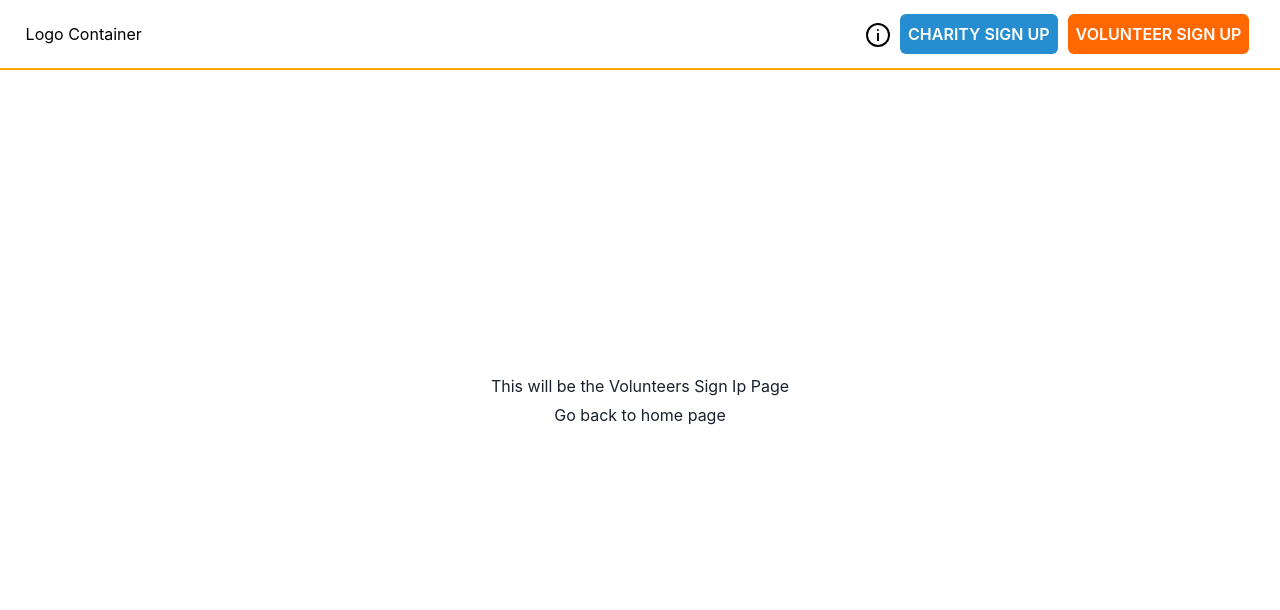
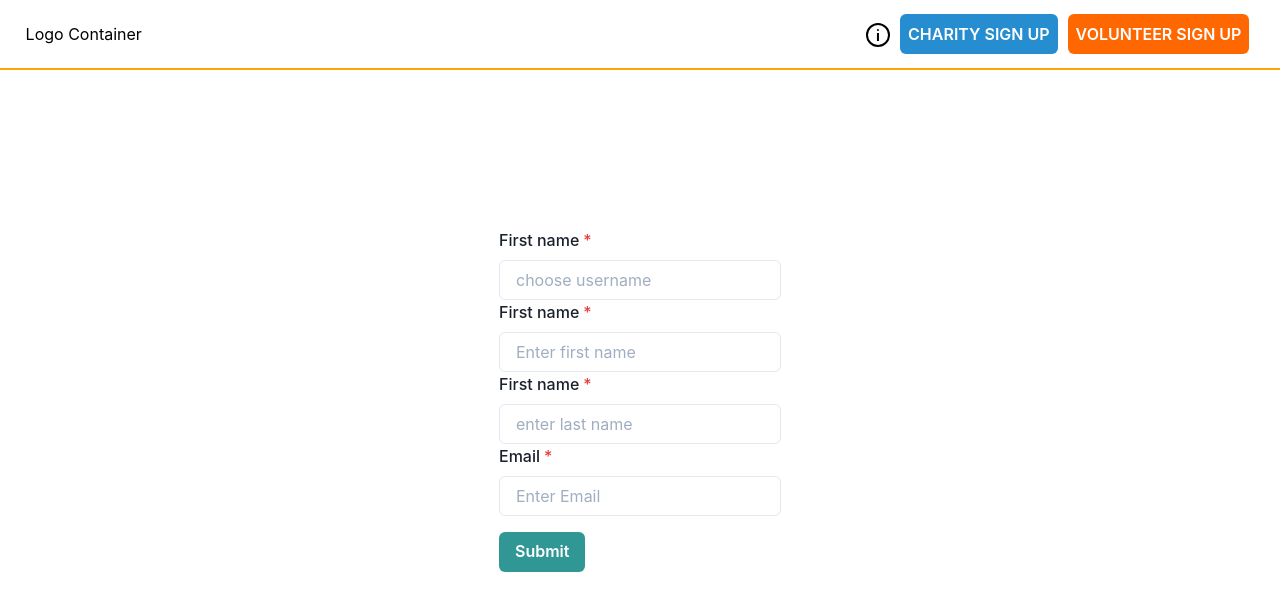
Before and after one commit to chingu-voyages/v28-bears-team-10, a Next.js app: page /volunteers/signup in a window 1280 px wide. Shown: the top 610 px of the page. Built offline with nearby package versions, Linux system fonts and the light colour scheme.

Commit message:
Add post API call for volunteer signup, with req. info only

```diff
--- /dev/null
+++ b/components/volunteerSignup.js
@@ -0,0 +1,93 @@
+import Head from 'next/head';
+import react, {useState} from "react";
+import {
+    Box,
+    SimpleGrid,
+    Center,
+    Text,
+    Container,
+    FormControl,
+    FormLabel,
+    Input,
+    FormErrorMessage,
+    FormHelperText,
+    Form,
+    Button,
+} from '@chakra-ui/react';
+import Link from 'next/link';
+import { Formik, Field } from 'formik';
+// import Layout from '../../components/Layout';
+
+export default function VolunteerSignupForm() {
+
+    const [form, setForm] = useState({
+        username: "",
+        first_name: "",
+        last_name: "",
+        email: "New",
+      });
+
+      function handleChange(e) {
+        setForm({
+          ...form,
+          [e.target.name]: e.target.value,
+        });
+      }
+      function handleSubmit(e){
+        e.preventDefault();
+        create();
+      }
+
+      async function create() {
+        try {
+          const res = await fetch(`http://localhost:3000/api/devs`, {
+            method: "POST",
+            headers: {
+              Accept: "application/json",
+              "Content-Type": "application/json",
+            },
+            body: JSON.stringify(form),
+          });
+          //TODO - decide on where to redirect to an update below
+        //   router.push(`/project/${currentProject.id}/taskview`);
+        } catch (error) {
+          console.log(error);
+        }
+      }
+    return (
+        <>
+        <form onSubmit={handleSubmit}>
+
+      <FormControl id="username" isRequired>
+  <FormLabel>First name</FormLabel>
+  <Input placeholder="choose username " name="username"
+   onChange={handleChange} />
+</FormControl>
+<FormControl id="first_name" isRequired>
+  <FormLabel>First name</FormLabel>
+  <Input placeholder="Enter first name" name="first_name"
+   onChange={handleChange} />
+</FormControl>
+<FormControl id="last_name" isRequired>
+  <FormLabel>First name</FormLabel>
+  <Input placeholder="enter last name" name="last_name"
+   onChange={handleChange} />
+</FormControl>
+<FormControl id="email" isRequired>
+  <FormLabel>Email</FormLabel>
+  <Input placeholder="Enter Email" name="email"  onChange={handleChange} />
+</FormControl>
+<Button
+            mt={4}
+            colorScheme="teal"
+
+            type="submit"
+            >
+            Submit
+          </Button>
+
+
+              </form>
+        </>
+    );
+}
--- a/pages/api/devs/index.js
+++ b/pages/api/devs/index.js
@@ -1,6 +1,7 @@
 import connectDB from "../../../middleware/db";
 
 import Dev from "../../../models/dev";
+
 
 const devs = async (req, res) => {
   // @route     GET api/devs
--- a/pages/volunteers/signup.js
+++ b/pages/volunteers/signup.js
@@ -2,19 +2,14 @@ import Head from 'next/head';
 import { Box, SimpleGrid, Center, Text, Container } from '@chakra-ui/react';
 import Link from 'next/link';
 import Layout from '../../components/Layout';
+import VolunteerSignupForm from '../../components/volunteerSignup';
 
-export default function VolunteersPage() {
+export default function VolunteersSignupPage() {
     return (
         <>
             <Layout>
                 <Container centerContent>
-                    <Text>This will be the Volunteers Sign Ip Page</Text>
-                    <Text mt="5px">
-                        Go back to{' '}
-                        <Link href="/" color="blue">
-                            home page
-                        </Link>
-                    </Text>
+                    <VolunteerSignupForm />
                 </Container>
             </Layout>
         </>
```
Also changed, not shown: 1 other file (tests, documents, lock files or other folders).
